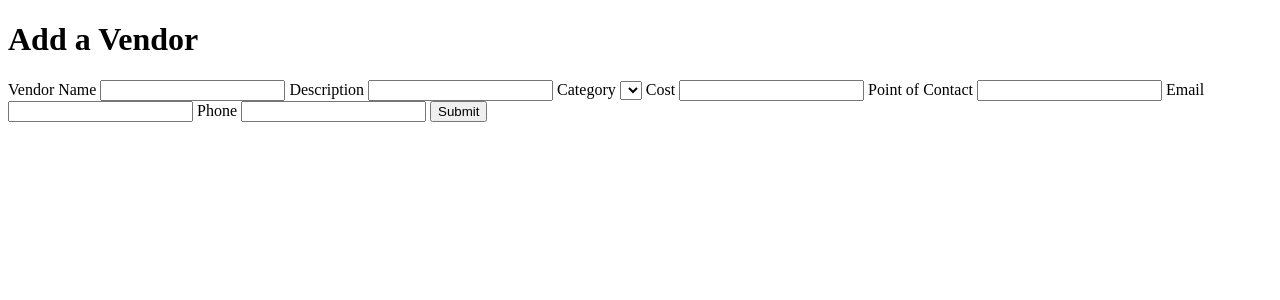
After one commit to dszwarc/DEVentful, a Django app: template main_app/templates/main_app/vendor_form_old.html in a window 1280 px wide. The commit adds this page. Shown: the top 300 px of the page. Run offline with Django 4.2, Linux system fonts and the light colour scheme; the template is opened without the code that fills it, so the values that code supplies are empty.

Commit message:
update vendor creation and fix vendor model

```diff
--- a/main_app/models.py
+++ b/main_app/models.py
@@ -14,14 +14,13 @@ CATEGORIES = (
     ('T', 'Transportation'),
 )
 
-
 class Vendor(models.Model):
     vendor_name = models.CharField(max_length=200)
     description = models.CharField(max_length=500)
     category = models.CharField(max_length=1, choices=CATEGORIES, default=CATEGORIES[0][0])
-    cost = models.IntegerField(max_length=7),
+    cost = models.IntegerField(default=0)
     poc = models.CharField(max_length=12)
-    email = models.EmailField(),
+    email = models.EmailField(max_length=254)
     phone = models.IntegerField(default=0)
 
 
--- a/main_app/templates/base.html
+++ b/main_app/templates/base.html
@@ -23,6 +23,8 @@
 					<li><a href="{% url 'about' %}">About us</a></li>
 					<li><a href="{% url 'events_index' %}">All My Events</a></li>
 					<li><a href="{% url 'event_create' %}">Create an Event</a></li>
+					<li><a href="{% url 'vendors_index' %}">View Vendors</a></li>
+					<li><a href="{% url 'vendors_create' %}">Add a Vendor</a></li>
 				</ul>
 			</div>
 		</nav>
--- /dev/null
+++ b/main_app/templates/main_app/vendor_form_old.html
@@ -0,0 +1,43 @@
+<!DOCTYPE html>
+<html lang="en">
+<head>
+    <meta charset="UTF-8">
+    <meta name="viewport" content="width=device-width, initial-scale=1.0">
+    <title>Vendor Form</title>
+</head>
+<body>
+
+    <h1>Add a Vendor</h1>
+    <form method="post">
+        {% csrf_token %}
+
+        <label for="{{ form.vendor_name.id_for_label }}">Vendor Name</label>
+        <input type="text" name="{{ form.vendor_name.html_name }}" id="{{ form.vendor_name.auto_id }}" required>
+
+        <label for="{{ form.description.id_for_label }}">Description</label>
+        <input type="text" name="{{ form.description.html_name }}" id="{{ form.description.auto_id }}" required>
+
+        <label for="{{ form.category.id_for_label }}">Category</label>
+        <select name="{{ form.category.html_name }}" id="{{ form.category.auto_id }}" required>
+            {% for value, display_name in form.category.field.choices %}
+            <option value="{{ value }}">{{ display_name }}</option>
+            {% endfor %}
+        </select>
+
+        <label for="{{ form.cost.id_for_label }}">Cost</label>
+        <input type="number" name="{{ form.cost.html_name }}" id="{{ form.cost.auto_id }}" required>
+
+        <label for="{{ form.poc.id_for_label }}">Point of Contact</label>
+        <input type="text" name="{{ form.poc.html_name }}" id="{{ form.poc.auto_id }}" required>
+
+        <label for="{{ form.email.id_for_label }}">Email</label>
+        <input type="email" name="{{ form.email.html_name }}" id="{{ form.email.auto_id }}" required>
+
+        <label for="{{ form.phone.id_for_label }}">Phone</label>
+        <input type="number" name="{{ form.phone.html_name }}" id="{{ form.phone.auto_id }}" required>
+
+        <button type="submit">Submit</button>
+    </form>
+
+</body>
+</html>
--- a/main_app/templates/main_app/vendor_list.html
+++ b/main_app/templates/main_app/vendor_list.html
@@ -41,6 +41,6 @@
     </tbody>
 </table>
 
-<a href="{% url 'vendor_create' %}">Add a new vendor</a>
+<a href="{% url 'vendors_create' %}">Add a new vendor</a>
 
 {% endblock %}
```
Also changed, not shown: main_app/templates/main_app/vendor_form.html (+30 -35 lines), main_app/migrations/0003_alter_event_end_time_alter_event_start_time.py (added), main_app/migrations/0004_vendor_cost_vendor_email.py (added), main_app/migrations/0005_alter_vendor_email.py (added).
